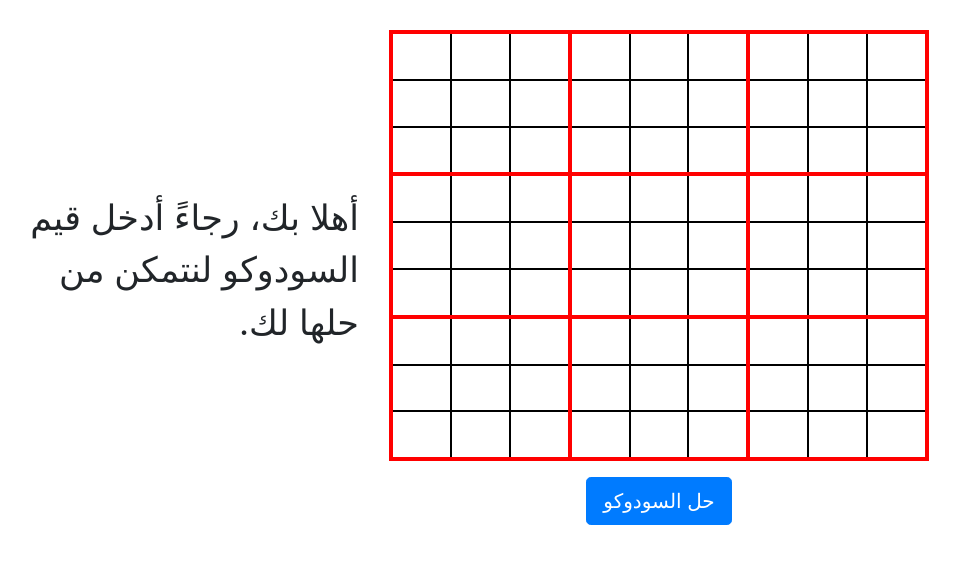
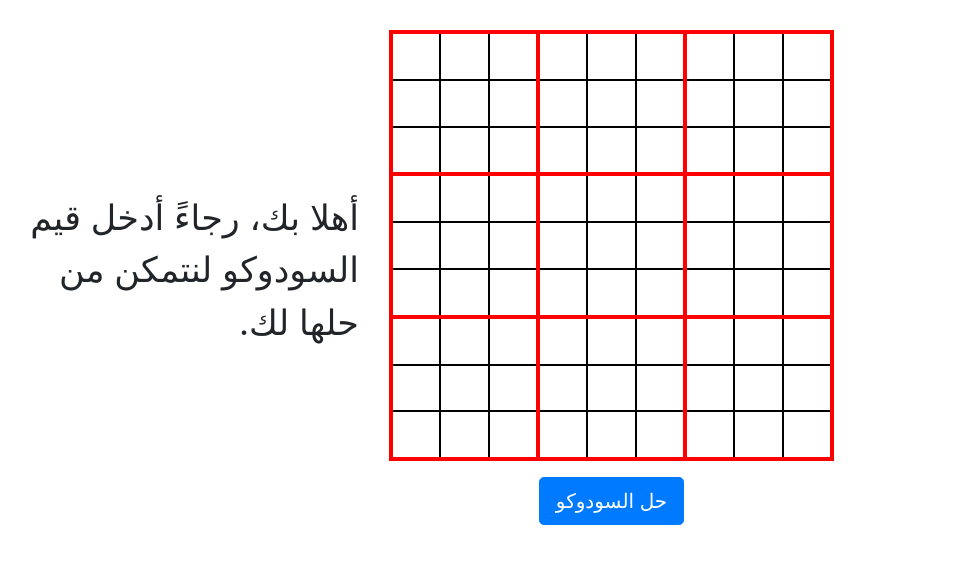
Before and after one commit to ReemRashwan/The_Sudoku_Website, a Flask app: page /sudoku_solver in a window 1280 px wide. Shown: the part 56-620 px from the top of the page, without its empty margins (171-1131 px from the left). Run offline with Flask 2, Linux system fonts and the light colour scheme; some libraries are stand-ins or nearby versions.

Commit message:
Change sudoku container width in sudoku_solver.html and sudoku_solver_result.html.

```diff
--- a/templates/sudoku_solver.html
+++ b/templates/sudoku_solver.html
@@ -5,7 +5,7 @@
         <div class="col-sm-4 offset-sm-1 center_vertically">
             <p class="text">{{ message }}</p>
         </div>
-        <div class="col-sm-6">
+        <div class="col-sm-5">
             <form method="POST" action="sudoku_solver">
                 <div class="form-group">
                     {% include "sudoku_table.html" %}
--- a/templates/sudoku_solver_result.html
+++ b/templates/sudoku_solver_result.html
@@ -5,7 +5,7 @@
         <div class="col-sm-4 offset-sm-1 center_vertically">
             <p class="text">شكرا لاستخدامك موقعنا، ها هو حل السودوكو.</p>
         </div>
-        <div class="col-sm-6">
+        <div class="col-sm-5">
             {% include "sudoku_table.html" %}
         </div>
     </div>
```
